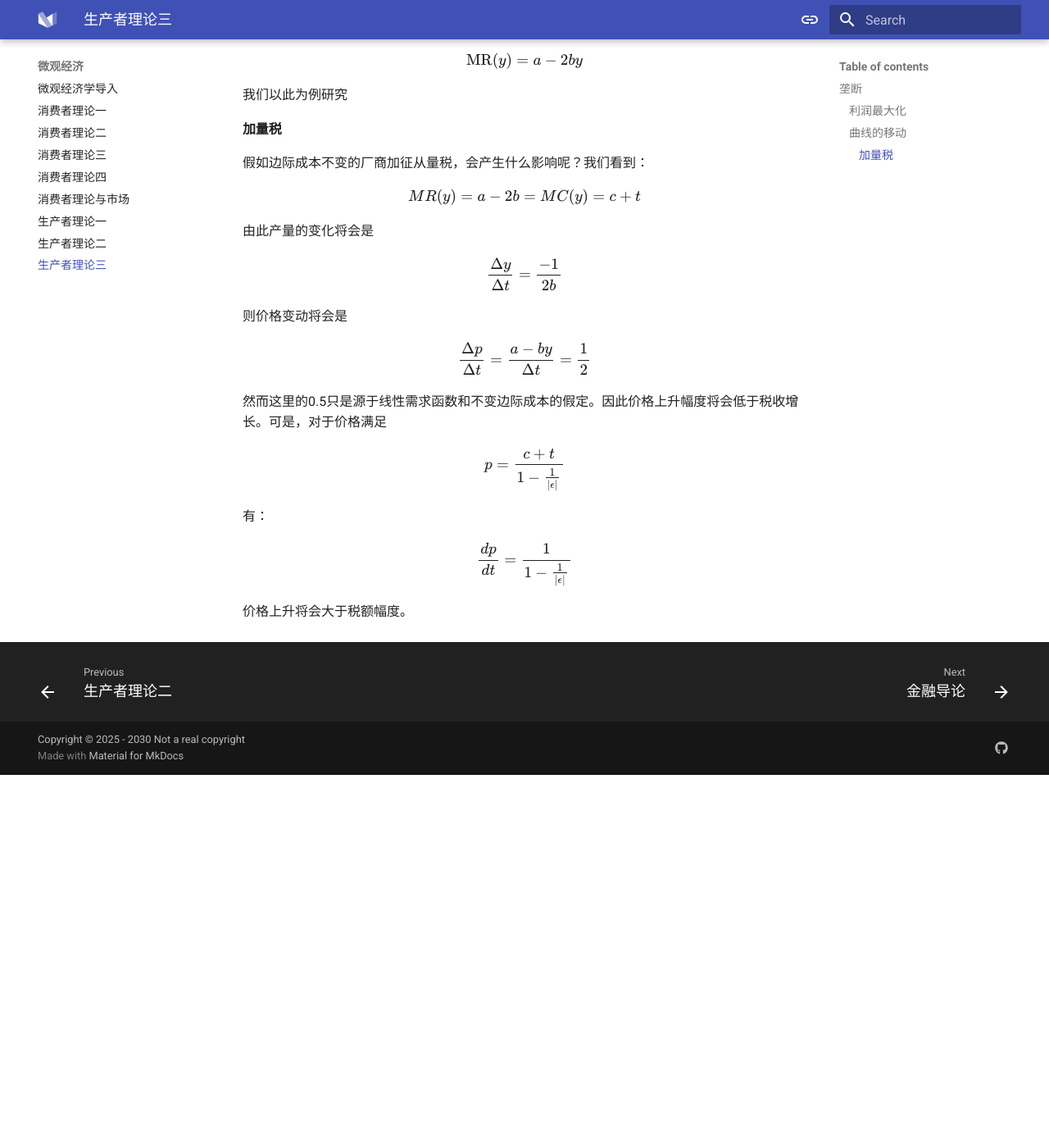
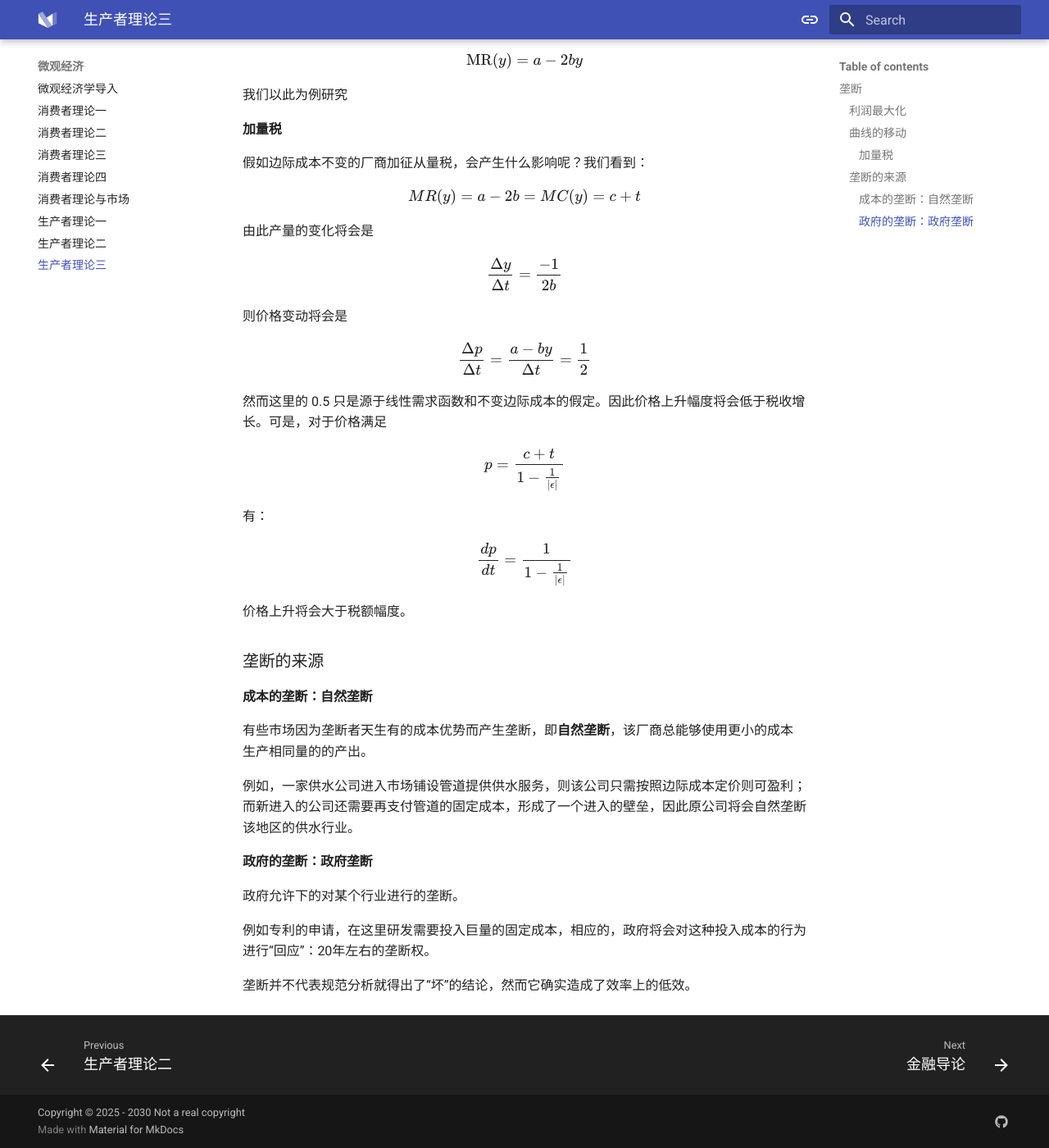
Before and after one commit to HarudogMyLand/FuckEconomicNote, an MkDocs documentation site: the page built from docs/microeco/tutorial9.md, in a window 1280 px wide and 1400 px high, scrolled down 1415 px. Shown: the whole window at 82% size. Built offline with MkDocs 1.6.1 and Material for MkDocs 9.7.7, drawn with Linux system fonts in a browser that asks for light colours; before the commit the page ends 2360 px from its top, so only the background shows below that.

Commit message:
update blog

```diff
--- a/docs/microeco/tutorial9.md
+++ b/docs/microeco/tutorial9.md
@@ -67,7 +67,7 @@ $$
 \frac{\Delta p}{\Delta t}=\frac{a-by}{\Delta t}=\frac{1}{2
 }
 $$
-然而这里的0.5只是源于线性需求函数和不变边际成本的假定。因此价格上升幅度将会低于税收增长。可是，对于价格满足
+然而这里的 0.5 只是源于线性需求函数和不变边际成本的假定。因此价格上升幅度将会低于税收增长。可是，对于价格满足
 $$
 p=\frac{c+t}{1-\frac{1}{|\epsilon|}}
 $$
@@ -76,3 +76,19 @@ $$
 \frac{dp}{dt}=\frac{1}{1-\frac{1}{|\epsilon|}}
 $$
 价格上升将会大于税额幅度。
+
+### 垄断的来源
+
+#### 成本的垄断：自然垄断
+
+有些市场因为垄断者天生有的成本优势而产生垄断，即**自然垄断**，该厂商总能够使用更小的成本生产相同量的的产出。
+
+例如，一家供水公司进入市场铺设管道提供供水服务，则该公司只需按照边际成本定价则可盈利；而新进入的公司还需要再支付管道的固定成本，形成了一个进入的壁垒，因此原公司将会自然垄断该地区的供水行业。
+
+#### 政府的垄断：政府垄断
+
+政府允许下的对某个行业进行的垄断。
+
+例如专利的申请，在这里研发需要投入巨量的固定成本，相应的，政府将会对这种投入成本的行为进行“回应”：20年左右的垄断权。
+
+垄断并不代表规范分析就得出了“坏”的结论，然而它确实造成了效率上的低效。
```
Also changed, not shown: docs/microeco/tutorial1.md (+3 -3 lines), docs/microeco/tutorial10.md (added).
